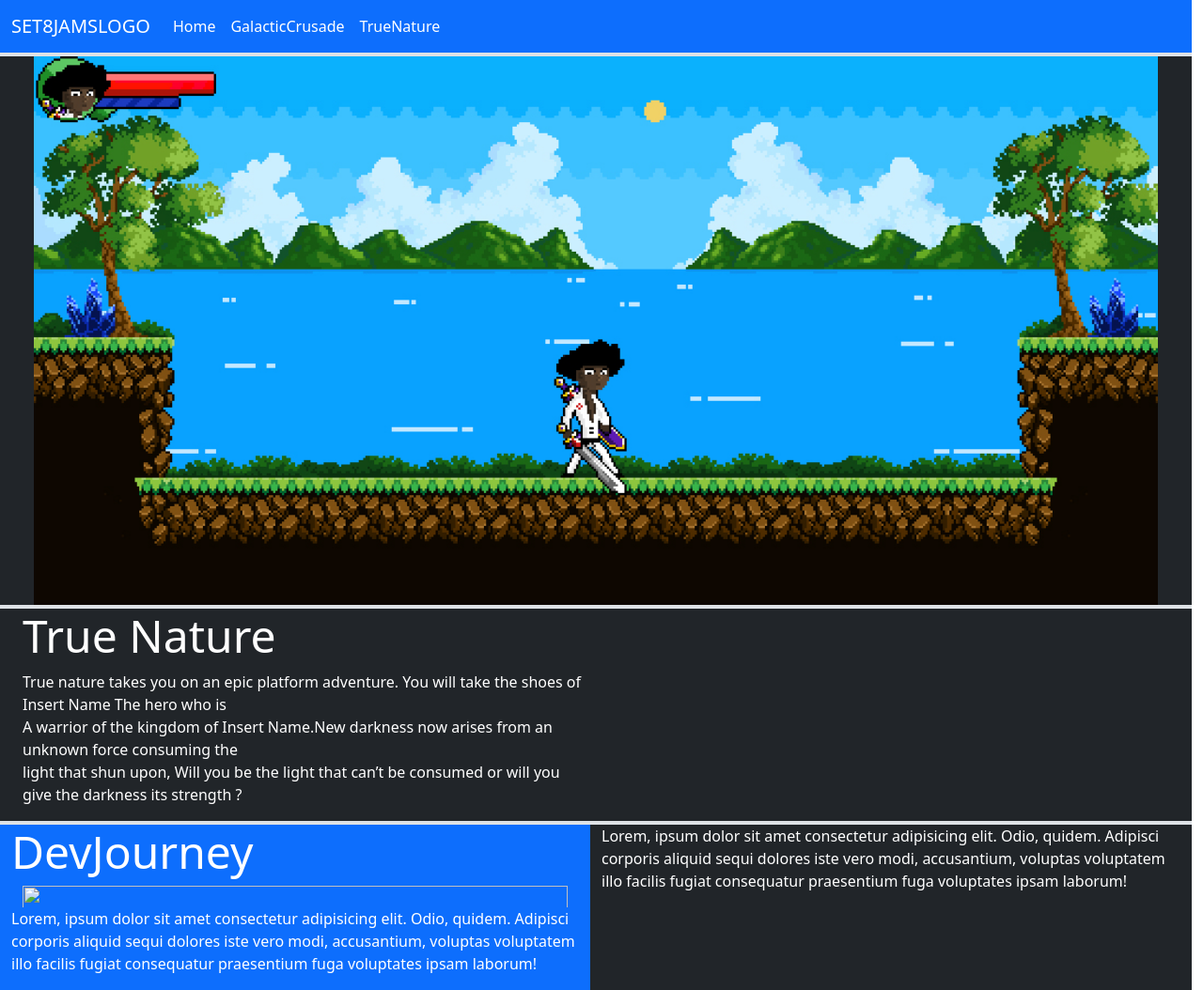
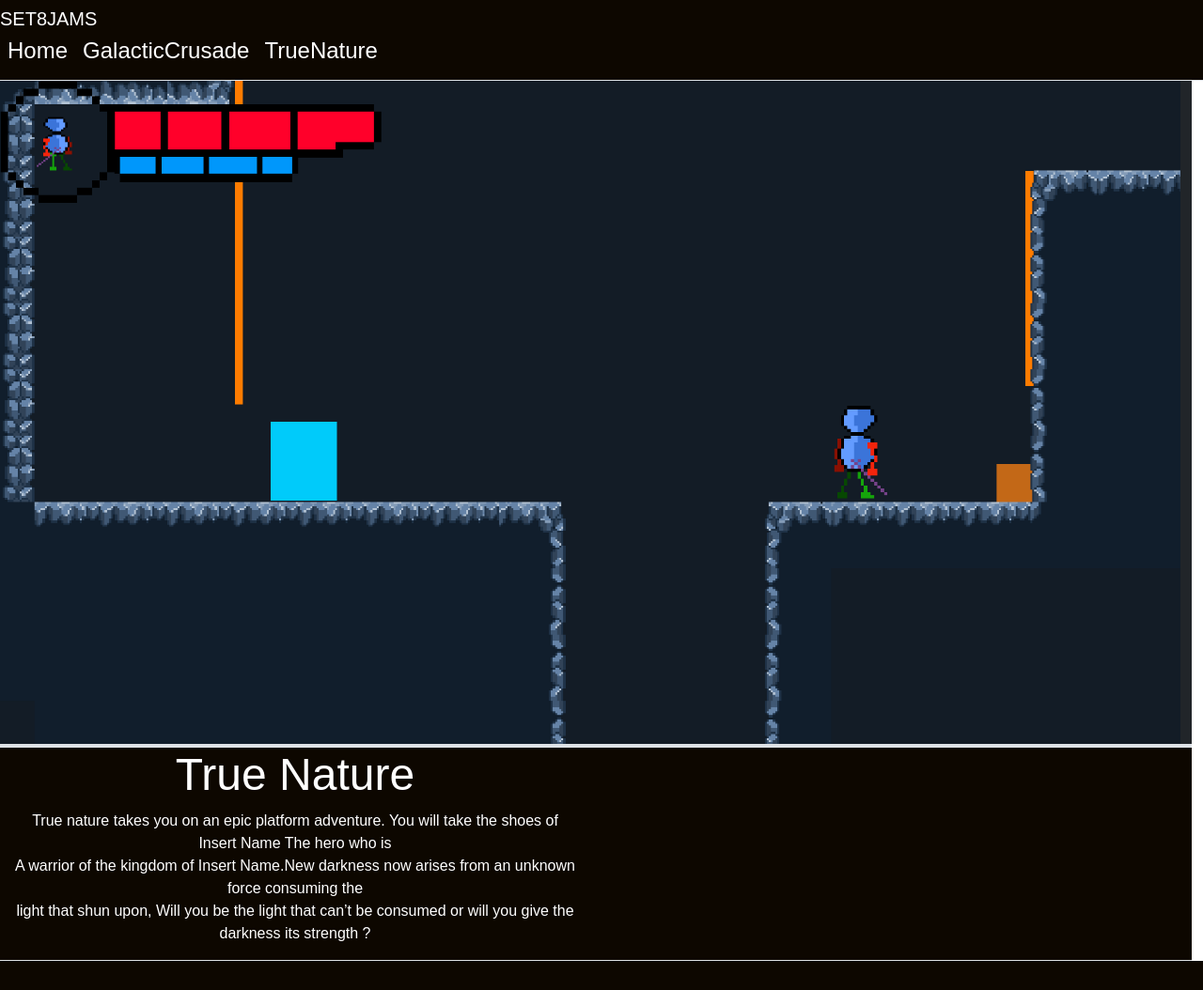
Before and after one commit to MrUniverse369/set8JamsWeb, a plain HTML site: page TrueNature.html in a window 1280 px wide. Shown: the whole page at 94% size. After the commit the page ends 1023 px from the top, so only its background shows below. Drawn offline with nearby package versions, Linux system fonts and the light colour scheme.

Commit message:
setting up gc and tn page for refactoring

```diff
--- a/TrueNature.html
+++ b/TrueNature.html
@@ -10,14 +10,17 @@
       integrity="sha384-4bw+/aepP/YC94hEpVNVgiZdgIC5+VKNBQNGCHeKRQN+PtmoHDEXuppvnDJzQIu9"
       crossorigin="anonymous"
     />
+    <link rel="stylesheet" href="CssScripts/style.css" />
   </head>
-  <body class="container-fluid pe-0">
+
+  <body class="container-fluid ps-0 pe-0">
+    <!--NavBar -->
     <div
-      class="row container-fluid bg-primary border-4 border-bottom ps-0 pe-0"
+      class="row container-fluid NavBarContainer h4 border-1 border-bottom ps-0 pe-0 mb-0 ms-0 me-0"
     >
-      <nav class="navbar navbar-expand-lg bg-primary">
-        <div class="container-fluid bg-primary">
-          <a class="navbar-brand text-white" href="index.html">SET8JAMSLOGO</a>
+      <nav class="navbar navbar-expand-lg">
+        <div>
+          <a class="navbar-brand text-white" href="index.html">SET8JAMS</a>
           <div class="collapse navbar-collapse" id="navbarNavAltMarkup">
             <div class="navbar-nav">
               <a
@@ -26,7 +29,7 @@
                 href="index.html"
                 >Home</a
               >
-              <a class="nav-link text-white" href="GalacticCrusade.html"
+              <a class="nav-link text-white tex" href="GalacticCrusade.html"
                 >GalacticCrusade</a
               >
               <a class="nav-link text-white" href="TrueNature.html"
@@ -39,17 +42,19 @@
     </div>
 
     <!-- intro image -->
-    <div class="row container-fluid bg-dark border-4 border-bottom">
+    <div class="row container-fluid bg-dark border-4 border-bottom ps-0 pe-0">
       <div class="col-12">
         <img
-          src="images/LevelDesign_Scene_Zero_FinalEdit_JPAGVEr.jpg"
+          src="images/TrueNatureLeveLCave.png"
           alt="Sunny Platformer level"
-          class="img-fluid container-fluid"
+          class="img-fluid container-fluid ps-0 pe-0"
         />
       </div>
     </div>
     <!-- about the Game  -->
-    <div class="row container-fluid bg-dark text-white border-4 border-bottom">
+    <div
+      class="row container-fluid TrueNatureContainer text-white text-center border-1 border-bottom"
+    >
       <div class="col">
         <h2 class="display-5">True Nature</h2>
         <p>
@@ -67,45 +72,6 @@
 
     <!-- Game dev timeline -->
 
-    <div class="row container-fluid text-white bg-dark ps-0">
-      <div class="col-6 bg-primary">
-        <h2 class="display-5">DevJourney</h2>
-        <img
-          src="images/14LeveLDesignFourteen_14.png"
-          alt=""
-          class="img-fluid container-fluid"
-        />
-      </div>
-      <div class="col bg-dark">
-        <p class="">
-          Lorem, ipsum dolor sit amet consectetur adipisicing elit. Odio,
-          quidem. Adipisci corporis aliquid sequi dolores iste vero modi,
-          accusantium, voluptas voluptatem illo facilis fugiat consequatur
-          praesentium fuga voluptates ipsam laborum!
-        </p>
-      </div>
-    </div>
-
-    <div class="row container-fluid bg-dark ps-0">
-      <div class="col bg-primary"></div>
-      <div class="col bg-dark"></div>
-    </div>
-
-    <div class="row container-fluid text-white bg-dark ps-0">
-      <div class="col bg-primary">
-        <p>
-          Lorem, ipsum dolor sit amet consectetur adipisicing elit. Odio,
-          quidem. Adipisci corporis aliquid sequi dolores iste vero modi,
-          accusantium, voluptas voluptatem illo facilis fugiat consequatur
-          praesentium fuga voluptates ipsam laborum!
-        </p>
-      </div>
-
-      <div class="col bg-dark">
-        <img src="images/Level1.png" alt="" class="img-fluid" />
-      </div>
-    </div>
-
     <!-- Game Media -->
   </body>
 </html>
```
Also changed, not shown: GalacticCrusade.html (+95 -49 lines), index.html (+2 -2 lines).
